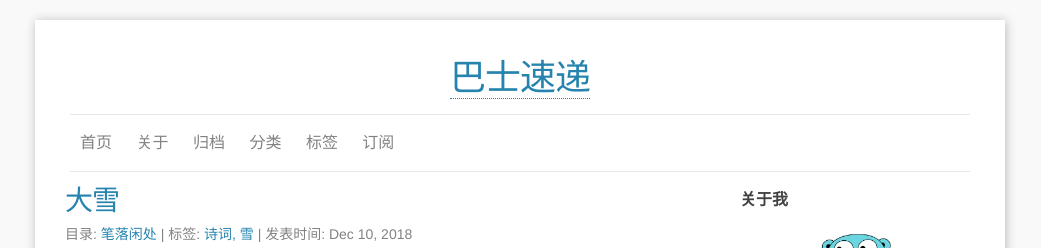
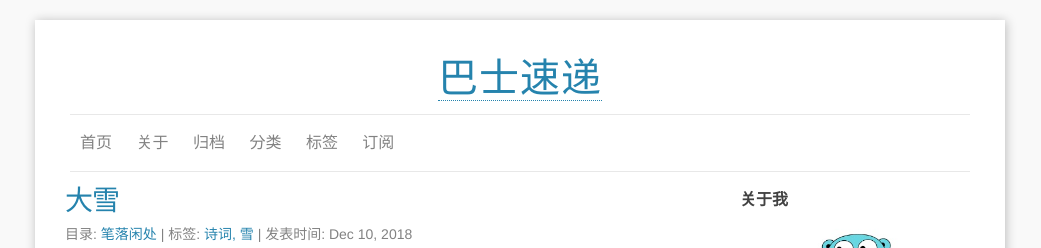
Before and after one commit to cellsgo/cellsgo.github.io, a Jekyll site: the page built from index.html, in a window 1280 px wide. Shown: the top 248 px of the page, without its empty margins (120-1161 px from the left). Built offline with Jekyll 4.4.1, drawn with Linux system fonts in a browser that asks for light colours; the list of posts is cut into pages by our own code.

Commit message:
title change

```diff
--- a/_sass/_layout.scss
+++ b/_sass/_layout.scss
@@ -9,9 +9,9 @@
 }
 
 .site-title {
-  font-size: 36px;
+  font-size: 40px;
   line-height: 56px;
-  letter-spacing: -1px;
+  letter-spacing: 1px;
   margin-bottom: 5;
   text-align:center;
   a{
--- a/css/_layout.scss
+++ /dev/null
@@ -1,334 +0,0 @@
-@charset "utf-8";
-
-/**
- * Site header
- */
-.site-header {
-  //Positioning context for the mobile navigation icon
-  position: relative;
-}
-
-.site-title {
-  font-size: 48px;
-  line-height: 56px;
-  letter-spacing: -1px;
-  margin-bottom: 0;
-  text-align:center;
-  a{
-    &,
-    &:visited
-    &:hover {
-      color: $brand-top-color; //$grey-color-dark
-      border-bottom: 1px dotted;
-      text-decoration: none;
-    }
-  }
-}
-
-.site-meta{
-  font-size: 20px;
-  line-height:56px;
-  letter-spacing: -1px;
-  margin-bottom: 0;
-  text-align:center;
-  color: $grey-color;
-}
-
-.site-nav {
-  /*float: right;*/
-  line-height: 56px;
-  border-top: 1px solid $grey-color-light;
-  border-bottom: 1px solid $grey-color-light;
-  .menu-icon {
-    display: none;
-  }
-
-  .page-link {
-    color: $grey-color;
-    line-height: $base-line-height;
-
-    // Gaps between nav items, but not on the first one
-
-    margin-left: 10px;
-    margin-right: 10px;
-
-  }
-
-  a{
-    text-decoration: none;
-
-    &:hover {
-      color: $text-color;
-      text-decoration: none;
-      //font-weight: bold;
-    }
-  }
-
-
-  @include media-query($on-palm) {
-    position: relative;
-    background-color: $background-color;
-    border: 1px solid $grey-color-light;
-    border-radius: 5px;
-    text-align: center;
-
-    .menu-icon {
-      display: block;
-      line-height: 0;
-      text-align: center;
-
-      > svg {
-        width: 18px;
-        height: 30px;
-
-        path {
-          fill: $grey-color-dark;
-        }
-      }
-    }
-
-    .trigger {
-      clear: both;
-      display: none;
-    }
-
-    &:hover .trigger {
-      display: block;
-      padding-bottom: 5px;
-    }
-
-    .page-link {
-      display: block;
-      padding: 5px 10px;
-    }
-  }
-
-}
-
-
-/**
- * Sidebar
- */
-
-.sidebar-module {
-  padding: 15px;
-  margin: 0 -15px 15px;
-  font-size: 14px;
-  h4{
-    font-size: $base-font-size;
-    font-weight: bold;
-    color: $grey-color-dark;
-  }
-  li{
-    list-style: none;
-  }
-
-}
-
-
-/**
- * Site footer
- */
-
-.site-footer {
-  clear: both;
-  text-align: center;
-  background-color: #f9f9f9;
-  border-top: 1px solid $grey-color-light;
-  margin: $spacing-unit 0;
-  padding: $spacing-unit 0;
-  font-size: 14px;
-}
-
-
-
-/**
- * Page content
- */
-.page-content {
-  padding: $spacing-unit 0;
-  strong { font-weight: bold; }
-
-}
-
-.page-heading {
-  font-size: 20px;
-}
-
-.post-meta {
-  font-size: $small-font-size;
-  color: $grey-color;
-}
-
-.post-link {
-  display: block;
-  font-size: 28px;//36px;
-}
-
-
-
-/**
- * Posts
- */
-.post-header {
-  margin-bottom: $spacing-unit;
-  time{
-      margin-left: 0px;
-      font-style: normal;
-
-  }
-}
-
-.post-title {
-  font-size: 28px;//36px;
-  letter-spacing: -1px;
-  line-height: 1;
-
-  @include media-query($on-laptop) {
-    font-size: 28px;
-  }
-}
-
-
-
-#markdown-toc{
-  float: right;
-  width:50%;
-  background:#f4f7f8;
-  padding:20px 15px;
-  li{
-    padding-top:10px;
-    position:relative;
-    list-style-type:none;
-  }
-}
-
-#markdown-toc:before{
-  content:"Table of Contents";
-  font-weight: 700;
-  padding-left:10px;
-  border-bottom:5px solid $grey-color-light !important;
-  display:block;
-  font-size:18px
-}
-
-
-
-.post-content {
-  p { padding:$spacing-unit/5 0; }
-  //margin-bottom: $spacing-unit;
-  h1 {
-    font-size: 38px;
-    line-height:1em;
-    @include media-query($on-laptop){
-      font-size: 36px;
-    }
-
-  }
-  h2 {
-    font-size: 32px;
-    line-height:1em;
-    @include media-query($on-laptop) {
-      font-size: 28px;
-    }
-  }
-
-  h3 {
-    font-size: 26px;
-    line-height:1em;
-
-    @include media-query($on-laptop) {
-      font-size: 22px;
-    }
-  }
-
-  h4 {
-    font-size: 20px;
-    line-height:1em;
-
-    @include media-query($on-laptop) {
-      font-size: 18px;
-    }
-  }
-}
-
-
-/**
- * Pagination Style
- */
-
-.pager{
-  margin-bottom: 60px;
-  text-align: center;
-  ul { display: block; margin: 20px 0; }
-  li{list-style: none;}
-  li.previous a{float:left;}
-  li.next a{float:right;}
-  li.disabled {display:none;}
-}
-
-
-/**
- * Tags and Categories Style
- */
-
-.tags-box{
-  li {
-    list-style: none;
-    font-weight: bold;
-    margin-top:10px;
-  }
-  .size{
-    font-size: 0.7em; font-weight: bold; vertical-align: super;
-  }
-}
-
-
-/*time style of tages and categories*/
-
-time{
-  margin-left: 15px;
-  font-style: italic;
-}
-
-
-
-/**
- * Aboutme photo Style
- */
-
-
-.about{
-  img{
-    height: 128px;
-    width: 128px;
-    border-radius:50%;
-    margin: 0 auto;
-    display: block;
-  }
-}
-
-.img-about{
-  height: 128px;
-  width: 128px;
-  border-radius:50%;
-  margin: 0 auto;
-  display: block;
-}
-
-
-
-/**
- * New style for quotation.
- */
-
-q:before {
-  content: '『';
-  color: #DD1144;
-  font-weight:bold;
-}
-q:after {
-  content:'』';
-  color: #DD1144;
-  font-weight:bold;
-}
```
